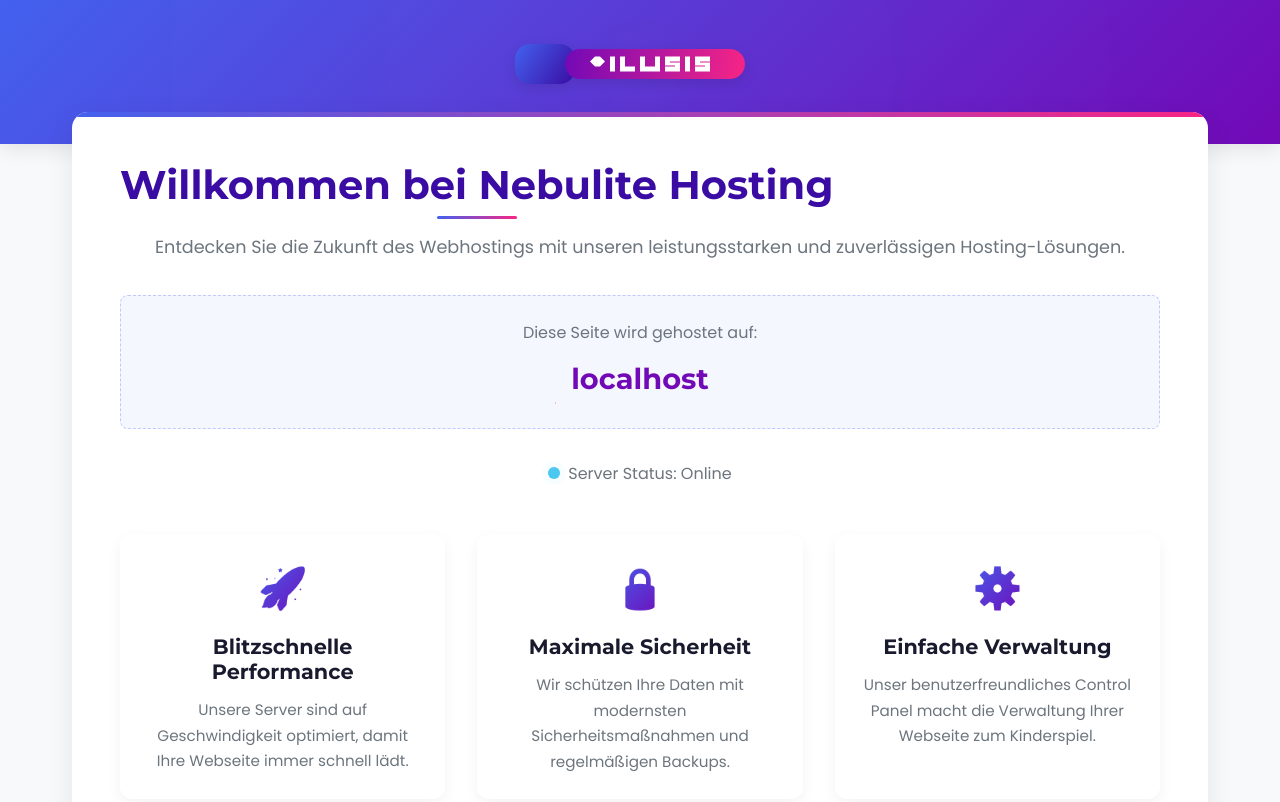
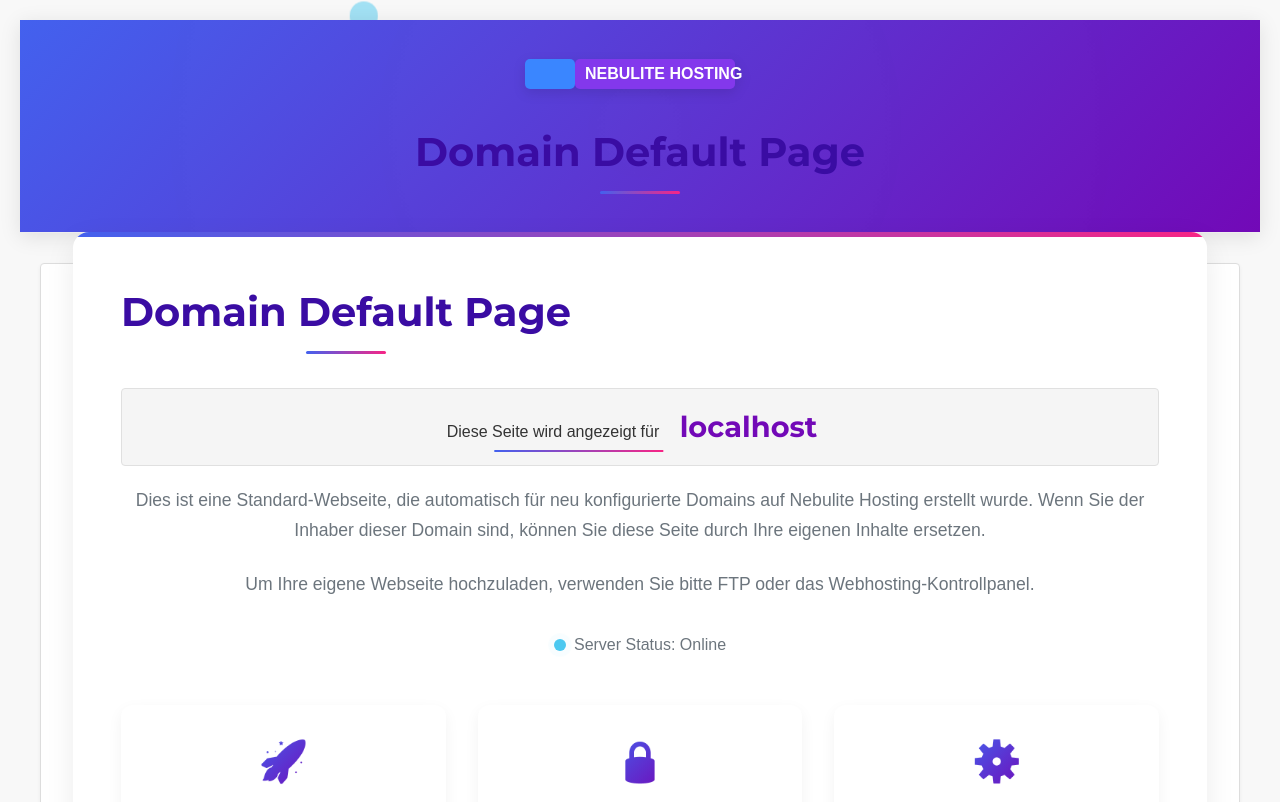
Before and after one commit to SoEinWyldesMagrora/webspace-nbh, a website: page public/index.html in a window 1280 px wide. Shown: the top 802 px of the page. Drawn offline with Linux system fonts and the light colour scheme.

Commit message:
Update index.html

```diff
--- a/public/index.html
+++ b/public/index.html
@@ -3,7 +3,7 @@
 <head>
     <meta charset="utf-8">
     <meta name="viewport" content="width=device-width, initial-scale=1.0">
-    <title>Nebulite Hosting - Premium Webhosting</title>
+    <title>Domain Default Page - Nebulite Hosting</title>
     <meta name="description" content="Willkommen bei Nebulite Hosting - Ihr Partner für schnelles und zuverlässiges Webhosting.">
     <meta name="copyright" content="Copyright 2023-2025. Nebulite Hosting. All rights reserved.">
     <link rel="preconnect" href="https://fonts.googleapis.com">
@@ -28,11 +28,12 @@
         }
 
         body {
-            font-family: 'Poppins', sans-serif;
-            background-color: var(--light);
-            color: var(--dark);
+            font-family: Arial, Helvetica, sans-serif;
+            background-color: #f8f8f8;
+            color: #333;
             margin: 0;
-            padding: 0;
+            padding: 20px;
+            line-height: 1.6;
             overflow-x: hidden;
         }
 
@@ -69,10 +70,13 @@
         }
 
         .header {
+            text-align: center;
+            margin-bottom: 30px;
+            padding-bottom: 20px;
+            border-bottom: 1px solid #eee;
             background: linear-gradient(135deg, var(--primary) 0%, var(--secondary) 100%);
             color: white;
             padding: 1.5rem;
-            text-align: center;
             position: relative;
             overflow: hidden;
             box-shadow: 0 4px 20px rgba(0, 0, 0, 0.1);
@@ -101,6 +105,8 @@
         }
 
         .logo {
+            max-width: 250px;
+            margin: 0 auto 20px;
             display: flex;
             justify-content: center;
             align-items: center;
@@ -117,6 +123,13 @@
         }
 
         .container {
+            max-width: 800px;
+            margin: 50px auto;
+            background-color: #fff;
+            border: 1px solid #ddd;
+            border-radius: 4px;
+            padding: 30px;
+            box-shadow: 0 2px 4px rgba(0, 0, 0, 0.05);
             max-width: 1200px;
             margin: 0 auto;
             padding: 2rem;
@@ -150,6 +163,9 @@
         }
 
         h1 {
+            font-size: 24px;
+            color: #444;
+            margin: 0 0 10px;
             font-family: 'Montserrat', sans-serif;
             font-size: 2.5rem;
             margin-bottom: 1.5rem;
@@ -171,6 +187,15 @@
             border-radius: 3px;
         }
 
+        .domain-info {
+            background-color: #f5f5f5;
+            border: 1px solid #e0e0e0;
+            border-radius: 4px;
+            padding: 15px;
+            margin: 20px 0;
+            text-align: center;
+        }
+
         .domain-container {
             background: rgba(67, 97, 238, 0.05);
             border-radius: 8px;
@@ -190,6 +215,8 @@
         }
 
         .domain {
+            font-weight: bold;
+            color: #3a86ff;
             font-family: 'Montserrat', sans-serif;
             font-weight: 700;
             font-size: 1.8rem;
@@ -221,6 +248,10 @@
             color: var(--gray);
             margin-bottom: 1.5rem;
             text-align: center;
+        }
+
+        .info {
+            margin: 20px 0;
         }
 
         .features {
@@ -378,6 +409,12 @@
         }
 
         .footer {
+            margin-top: 30px;
+            text-align: center;
+            font-size: 14px;
+            color: #777;
+            padding-top: 20px;
+            border-top: 1px solid #eee;
             background: var(--dark);
             color: white;
             padding: 3rem 0;
@@ -419,6 +456,9 @@
         }
 
         .server-info {
+            font-size: 12px;
+            color: #999;
+            margin-top: 10px;
             margin-top: 1rem;
             font-size: 0.8rem;
             color: rgba(255, 255, 255, 0.4);
@@ -509,39 +549,27 @@
 
     <header class="header">
         <div class="logo">
-            <svg width="280" height="80" viewBox="0 0 280 80" fill="none" xmlns="http://www.w3.org/2000/svg">
-                <path d="M30 20H60C68.2843 20 75 26.7157 75 35V45C75 53.2843 68.2843 60 60 60H30C21.7157 60 15 53.2843 15 45V35C15 26.7157 21.7157 20 30 20Z" fill="url(#paint0_linear)"/>
-                <path d="M80 25H230C238.284 25 245 31.7157 245 40V40C245 48.2843 238.284 55 230 55H80C71.7157 55 65 48.2843 65 40V40C65 31.7157 71.7157 25 80 25Z" fill="url(#paint1_linear)"/>
-                <path d="M90 37.5L95 32.5H100L105 37.5L100 42.5H95L90 37.5Z" fill="white"/>
-                <path d="M110 32.5H115V47.5H110V32.5Z" fill="white"/>
-                <path d="M125 32.5H120V47.5H135V42.5H125V32.5Z" fill="white"/>
-                <path d="M140 32.5H145V42.5H155V32.5H160V47.5H140V32.5Z" fill="white"/>
-                <path d="M165 32.5H180V37.5H170V38.5H180V47.5H165V42.5H175V41.5H165V32.5Z" fill="white"/>
-                <path d="M185 32.5H190V47.5H185V32.5Z" fill="white"/>
-                <path d="M195 32.5H210V37.5H200V38.5H210V47.5H195V42.5H205V41.5H195V32.5Z" fill="white"/>
-                <defs>
-                    <linearGradient id="paint0_linear" x1="15" y1="20" x2="75" y2="60" gradientUnits="userSpaceOnUse">
-                        <stop stop-color="#4361EE"/>
-                        <stop offset="1" stop-color="#3A0CA3"/>
-                    </linearGradient>
-                    <linearGradient id="paint1_linear" x1="65" y1="25" x2="245" y2="55" gradientUnits="userSpaceOnUse">
-                        <stop stop-color="#7209B7"/>
-                        <stop offset="1" stop-color="#F72585"/>
-                    </linearGradient>
-                </defs>
+            <svg width="250" height="60" viewBox="0 0 250 60" fill="none" xmlns="http://www.w3.org/2000/svg">
+                <rect x="10" y="15" width="50" height="30" rx="5" fill="#3a86ff"/>
+                <rect x="60" y="15" width="160" height="30" rx="5" fill="#8338ec"/>
+                <text x="70" y="35" font-family="Arial" font-size="16" font-weight="bold" fill="white">NEBULITE HOSTING</text>
             </svg>
         </div>
+        <h1>Domain Default Page</h1>
     </header>
 
     <div class="container">
         <div class="card">
-            <h1 class="typing-effect">Willkommen bei Nebulite Hosting</h1>
+            <h1 class="typing-effect">Domain Default Page</h1>
 
-            <p>Entdecken Sie die Zukunft des Webhostings mit unseren leistungsstarken und zuverlässigen Hosting-Lösungen.</p>
+            <div class="domain-info">
+                Diese Seite wird angezeigt für <span class="domain" id="domain-name"></span>
+            </div>
 
-            <div class="domain-container">
-                <div class="domain-label">Diese Seite wird gehostet auf:</div>
-                <div class="domain" id="domain"></div>
+            <div class="info">
+                <p>Dies ist eine Standard-Webseite, die automatisch für neu konfigurierte Domains auf Nebulite Hosting erstellt wurde. Wenn Sie der Inhaber dieser Domain sind, können Sie diese Seite durch Ihre eigenen Inhalte ersetzen.</p>
+
+                <p>Um Ihre eigene Webseite hochzuladen, verwenden Sie bitte FTP oder das Webhosting-Kontrollpanel.</p>
             </div>
 
             <div class="status-container">
@@ -582,51 +610,18 @@
     </div>
 
     <footer class="footer">
-        <div class="footer-content">
-            <div class="footer-logo">
-                <svg width="180" height="50" viewBox="0 0 280 80" fill="none" xmlns="http://www.w3.org/2000/svg">
-                    <path d="M30 20H60C68.2843 20 75 26.7157 75 35V45C75 53.2843 68.2843 60 60 60H30C21.7157 60 15 53.2843 15 45V35C15 26.7157 21.7157 20 30 20Z" fill="url(#paint0_linear)"/>
-                    <path d="M80 25H230C238.284 25 245 31.7157 245 40V40C245 48.2843 238.284 55 230 55H80C71.7157 55 65 48.2843 65 40V40C65 31.7157 71.7157 25 80 25Z" fill="url(#paint1_linear)"/>
-                    <path d="M90 37.5L95 32.5H100L105 37.5L100 42.5H95L90 37.5Z" fill="white"/>
-                    <path d="M110 32.5H115V47.5H110V32.5Z" fill="white"/>
-                    <path d="M125 32.5H120V47.5H135V42.5H125V32.5Z" fill="white"/>
-                    <path d="M140 32.5H145V42.5H155V32.5H160V47.5H140V32.5Z" fill="white"/>
-                    <path d="M165 32.5H180V37.5H170V38.5H180V47.5H165V42.5H175V41.5H165V32.5Z" fill="white"/>
-                    <path d="M185 32.5H190V47.5H185V32.5Z" fill="white"/>
-                    <path d="M195 32.5H210V37.5H200V38.5H210V47.5H195V42.5H205V41.5H195V32.5Z" fill="white"/>
-                    <defs>
-                        <linearGradient id="paint0_linear" x1="15" y1="20" x2="75" y2="60" gradientUnits="userSpaceOnUse">
-                            <stop stop-color="#4361EE"/>
-                            <stop offset="1" stop-color="#3A0CA3"/>
-                        </linearGradient>
-                        <linearGradient id="paint1_linear" x1="65" y1="25" x2="245" y2="55" gradientUnits="userSpaceOnUse">
-                            <stop stop-color="#7209B7"/>
-                            <stop offset="1" stop-color="#F72585"/>
-                        </linearGradient>
-                    </defs>
-                </svg>
-            </div>
-
-            <div class="footer-links">
-                <a href="#" class="footer-link">Hosting-Pakete</a>
-                <a href="#" class="footer-link">Über uns</a>
-                <a href="#" class="footer-link">Support</a>
-                <a href="#" class="footer-link">Kontakt</a>
-                <a href="#" class="footer-link">AGB</a>
-                <a href="#" class="footer-link">Datenschutz</a>
-            </div>
-
-            <div class="copyright">
-                Copyright © 2025 Nebulite Hosting. Alle Rechte vorbehalten.
-            </div>
-
-            <div class="server-info" id="server-info"></div>
-        </div>
+        <p>© 2025 Nebulite Hosting. Alle Rechte vorbehalten.</p>
+        <div class="server-info" id="server-info">Server: Nebulite Hosting | Powered by Node.js</div>
     </footer>
 
     <script>
         // Display the current domain name
-        document.getElementById('domain').textContent = location.hostname;
+        document.getElementById('domain-name').textContent = location.hostname;
+
+        // Display server info
+        const serverInfo = document.getElementById('server-info');
+        const date = new Date();
+        serverInfo.textContent += ` | ${date.toLocaleDateString()}`;
 
         // Create particles
         function createParticles() {
```
